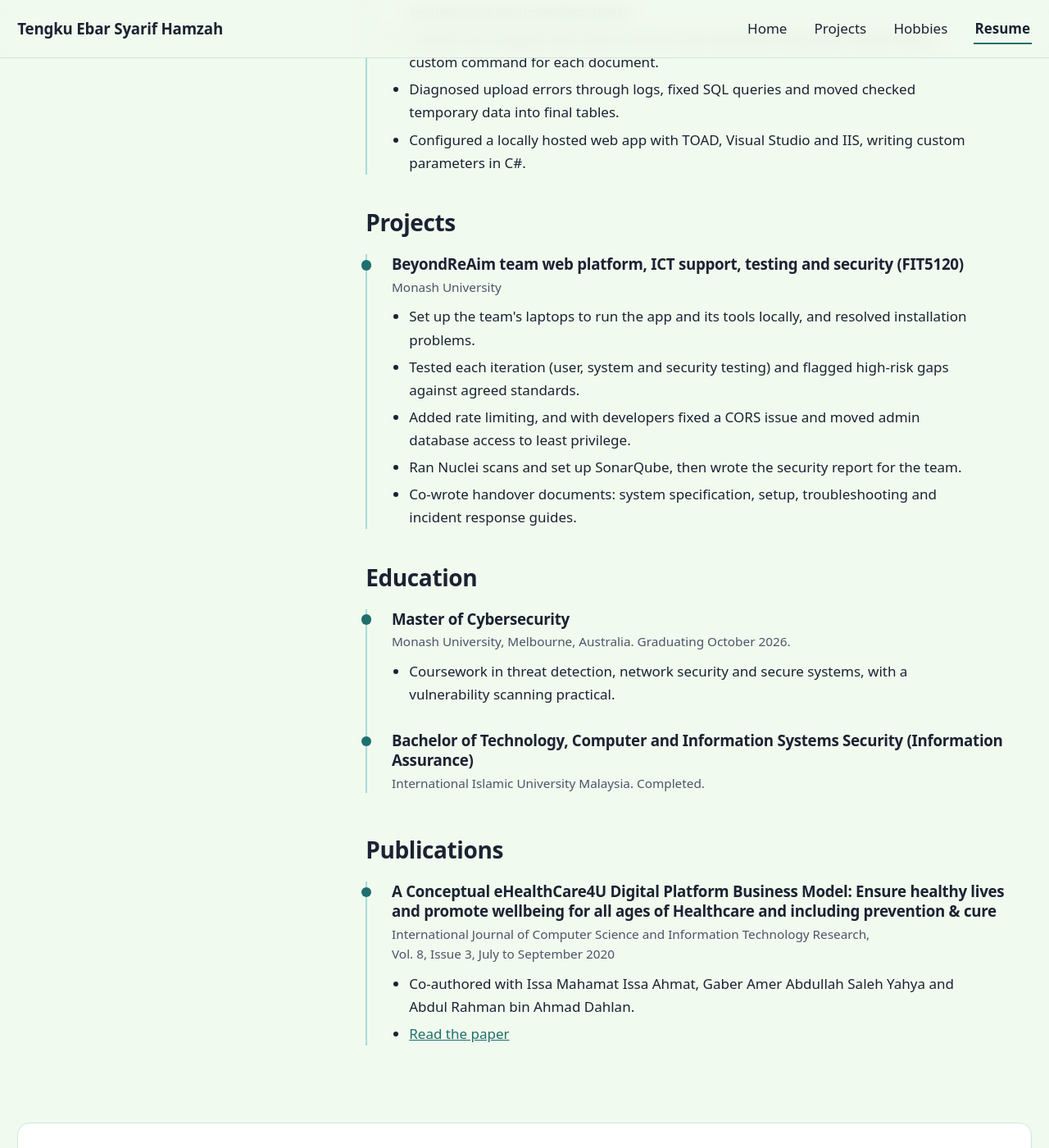
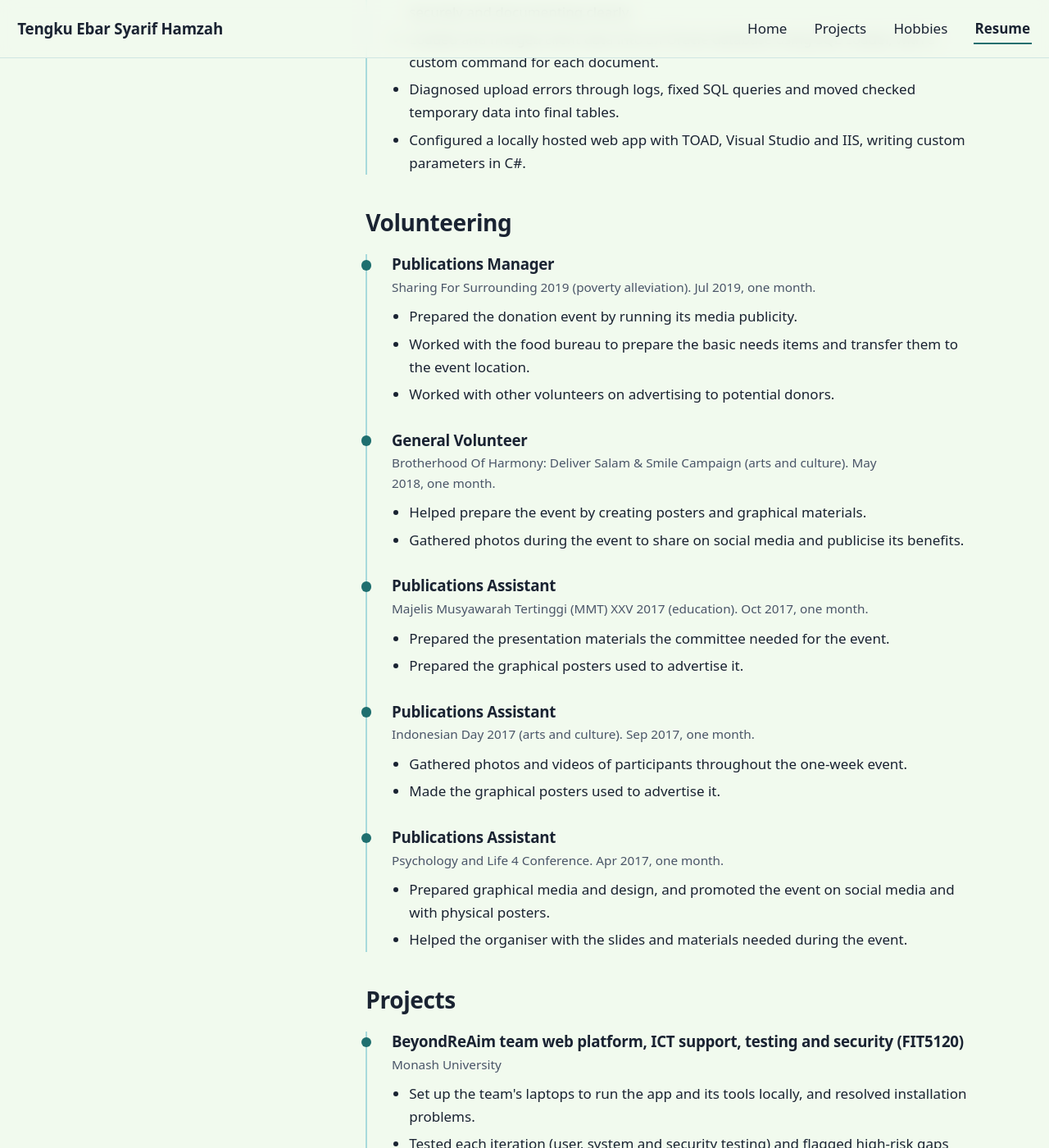
Before and after one commit to tengkuebar/tengkuebar.github.io, a Jekyll site: the page built from resume.md, in a window 1280 px wide and 1400 px high, scrolled down 1186 px. Shown: the whole window at 82% size. Built offline with Jekyll 4.4.1, drawn with Linux system fonts in a browser that asks for light colours.

Commit message:
Apply animation review fixes and add volunteering to the resume
- Lightbox: no blur on arrow keys, clear blur on image error, shared easing curve
- Details sections fade only under reduced motion
- Remove card hover lift; hero entrance on Home only, 280ms, buttons not delayed
- Scroll reveal 320ms and now covers resume entries and the contact strip
- Restore the page crossfade; header blur only after scrolling
- Resume: add a Volunteering section

Co-Authored-By: Claude Sonnet 5.5 <noreply@anthropic.com>

```diff
--- a/_layouts/default.html
+++ b/_layouts/default.html
@@ -9,7 +9,7 @@
   {% if page.noindex %}<meta name="robots" content="noindex">{% endif %}
   <link rel="stylesheet" href="{{ '/assets/css/style.css' | relative_url }}">
 </head>
-<body>
+<body{% if page.url == '/' %} class="is-home"{% endif %}>
   <a class="skip-link" href="#main">Skip to content</a>
 
   <header class="site-header">
@@ -39,6 +39,7 @@
       <p>&copy; {{ site.time | date: "%Y" }} {{ site.title }}</p>
     </div>
   </footer>
+  <script src="{{ '/assets/js/header.js' | relative_url }}" defer></script>
   <script src="{{ '/assets/js/reveal.js' | relative_url }}" defer></script>
   {% if page.lightbox %}<script src="{{ '/assets/js/lightbox.js' | relative_url }}" defer></script>{% endif %}
 </body>
--- a/assets/css/style.css
+++ b/assets/css/style.css
@@ -163,9 +163,14 @@ main img {
   top: 0;
   z-index: 5;
   background: var(--header-bg);
+  border-bottom: 1px solid var(--border);
+  view-transition-name: site-header;
+}
+
+/* header.js adds .scrolled once content slides under the header, so the blur isn't always on */
+.site-header.scrolled {
   -webkit-backdrop-filter: blur(10px);
   backdrop-filter: blur(10px);
-  border-bottom: 1px solid var(--border);
 }
 
 .header-inner {
@@ -516,11 +521,6 @@ pre {
 @media (hover: hover) and (pointer: fine) {
   .card-link:hover {
     border-color: var(--link);
-    transform: translateY(-2px);
-  }
-
-  .card-link:hover:active {
-    transform: scale(0.99);
   }
 }
 
@@ -590,7 +590,7 @@ pre {
   color: #ffffff;
   /* Fade in over 200ms, out over 150ms. display and overlay are discrete so the exit can play. */
   opacity: 0;
-  transition: opacity 150ms ease-out, display 150ms allow-discrete, overlay 150ms allow-discrete;
+  transition: opacity 150ms var(--ease-out), display 150ms allow-discrete, overlay 150ms allow-discrete;
 }
 
 .lightbox[open] {
@@ -657,7 +657,7 @@ pre {
   max-height: calc(100vh - 5rem);
   border-radius: 0.375rem;
   cursor: zoom-in;
-  transition: opacity 150ms ease-out, filter 150ms ease-out;
+  transition: opacity 150ms var(--ease-out), filter 150ms var(--ease-out);
 }
 
 /* Brief blur while one screenshot swaps for the next (set by lightbox.js) */
@@ -866,9 +866,9 @@ pre {
    It only touches elements below the fold, and only when it runs, so content never stays hidden. */
 .rv {
   transition-property: opacity, translate, border-color, transform;
-  transition-duration: 400ms, 400ms, 180ms, 200ms;
+  transition-duration: 320ms, 320ms, 180ms, 200ms;
   transition-delay: var(--d, 0ms), var(--d, 0ms), 0ms, 0ms;
-  transition-timing-function: var(--ease-out);
+  transition-timing-function: var(--ease-out), var(--ease-out), ease, var(--ease-out);
 }
 
 .rv-on .rv {
@@ -881,16 +881,16 @@ pre {
   translate: 0 0;
 }
 
-/* Page-load entrance for the hero */
-.rise {
+/* Page-load entrance for the Home hero only. Buttons and fine print are left out so the
+   primary action is usable straight away. */
+.is-home .rise {
   opacity: 0;
   transform: translateY(8px);
-  animation: rise 360ms var(--ease-out) forwards;
+  animation: rise 280ms var(--ease-out) forwards;
 }
 
-.rise.d2 { animation-delay: 60ms; }
-.rise.d3 { animation-delay: 120ms; }
-.rise.d4 { animation-delay: 180ms; }
+.is-home .rise.d2 { animation-delay: 60ms; }
+.is-home .rise.d3 { animation-delay: 120ms; }
 
 @keyframes rise {
   to {
@@ -927,7 +927,7 @@ pre {
     translate: none;
   }
 
-  .rise {
+  .is-home .rise {
     transform: none;
   }
 
@@ -943,6 +943,30 @@ pre {
   .game:hover .cover-ph {
     transform: none;
   }
+
+  /* Details still fade, but the panel no longer slides open */
+  .more::details-content {
+    transition: opacity 150ms ease, content-visibility 150ms allow-discrete;
+  }
+
+  .lightbox-stage img.is-swapping {
+    filter: none;
+  }
+}
+
+/* Short crossfade between pages where the browser supports it; header and footer hold still */
+@media (prefers-reduced-motion: no-preference) {
+  @view-transition {
+    navigation: auto;
+  }
+}
+
+.band-footer {
+  view-transition-name: site-footer;
+}
+
+::view-transition-group(root) {
+  animation-duration: 180ms;
 }
 
 /* Projects index: open rows, no boxes */
--- /dev/null
+++ b/assets/js/header.js
@@ -0,0 +1,17 @@
+// Adds .scrolled to the header once the page has moved, so the blur only shows when
+// there is content underneath it. Without JavaScript the header simply stays flat.
+(() => {
+  const header = document.querySelector('.site-header');
+  if (!header) return;
+  let queued = false;
+  const update = () => {
+    queued = false;
+    header.classList.toggle('scrolled', window.scrollY > 8);
+  };
+  window.addEventListener('scroll', () => {
+    if (queued) return;
+    queued = true;
+    requestAnimationFrame(update);
+  }, { passive: true });
+  update();
+})();
--- a/assets/js/reveal.js
+++ b/assets/js/reveal.js
@@ -4,7 +4,7 @@
 (() => {
   if (!('IntersectionObserver' in window)) return;
 
-  const sel = 'main h2, main .card, main .game, main .timeline > li, main .reveal';
+  const sel = 'main h2, main .card, main .game, main .timeline > li, main .entry, main .strip, main .contact-strip, main .reveal';
   const fold = window.innerHeight;
   const els = [...document.querySelectorAll(sel)].filter((el) => el.getBoundingClientRect().top > fold);
   if (!els.length) return;
--- a/resume.md
+++ b/resume.md
@@ -74,6 +74,51 @@ description: Resume of Tengku Ebar Syarif Hamzah, graduate ICT support engineer
       </div>
     </section>
 
+    <section aria-labelledby="vol-h">
+      <h2 id="vol-h">Volunteering</h2>
+      <div class="entry">
+        <h3>Publications Manager</h3>
+        <p class="meta">Sharing For Surrounding 2019 (poverty alleviation). Jul 2019, one month.</p>
+        <ul>
+          <li>Prepared the donation event by running its media publicity.</li>
+          <li>Worked with the food bureau to prepare the basic needs items and transfer them to the event location.</li>
+          <li>Worked with other volunteers on advertising to potential donors.</li>
+        </ul>
+      </div>
+      <div class="entry">
+        <h3>General Volunteer</h3>
+        <p class="meta">Brotherhood Of Harmony: Deliver Salam &amp; Smile Campaign (arts and culture). May 2018, one month.</p>
+        <ul>
+          <li>Helped prepare the event by creating posters and graphical materials.</li>
+          <li>Gathered photos during the event to share on social media and publicise its benefits.</li>
+        </ul>
+      </div>
+      <div class="entry">
+        <h3>Publications Assistant</h3>
+        <p class="meta">Majelis Musyawarah Tertinggi (MMT) XXV 2017 (education). Oct 2017, one month.</p>
+        <ul>
+          <li>Prepared the presentation materials the committee needed for the event.</li>
+          <li>Prepared the graphical posters used to advertise it.</li>
+        </ul>
+      </div>
+      <div class="entry">
+        <h3>Publications Assistant</h3>
+        <p class="meta">Indonesian Day 2017 (arts and culture). Sep 2017, one month.</p>
+        <ul>
+          <li>Gathered photos and videos of participants throughout the one-week event.</li>
+          <li>Made the graphical posters used to advertise it.</li>
+        </ul>
+      </div>
+      <div class="entry">
+        <h3>Publications Assistant</h3>
+        <p class="meta">Psychology and Life 4 Conference. Apr 2017, one month.</p>
+        <ul>
+          <li>Prepared graphical media and design, and promoted the event on social media and with physical posters.</li>
+          <li>Helped the organiser with the slides and materials needed during the event.</li>
+        </ul>
+      </div>
+    </section>
+
     <section aria-labelledby="proj-h">
       <h2 id="proj-h">Projects</h2>
       <div class="entry">
```
Also changed, not shown: index.md (+2 -2 lines), assets/js/lightbox.js.
